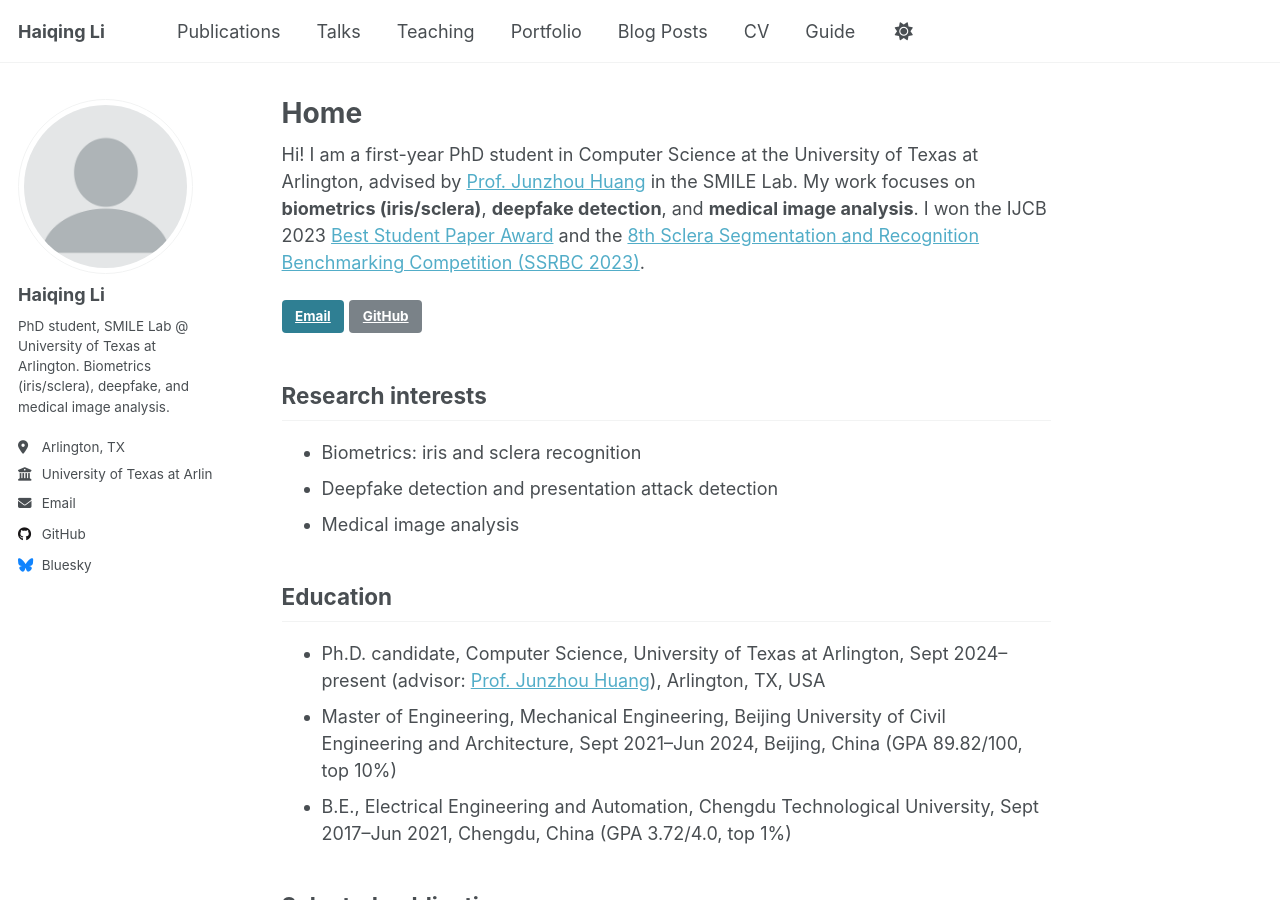
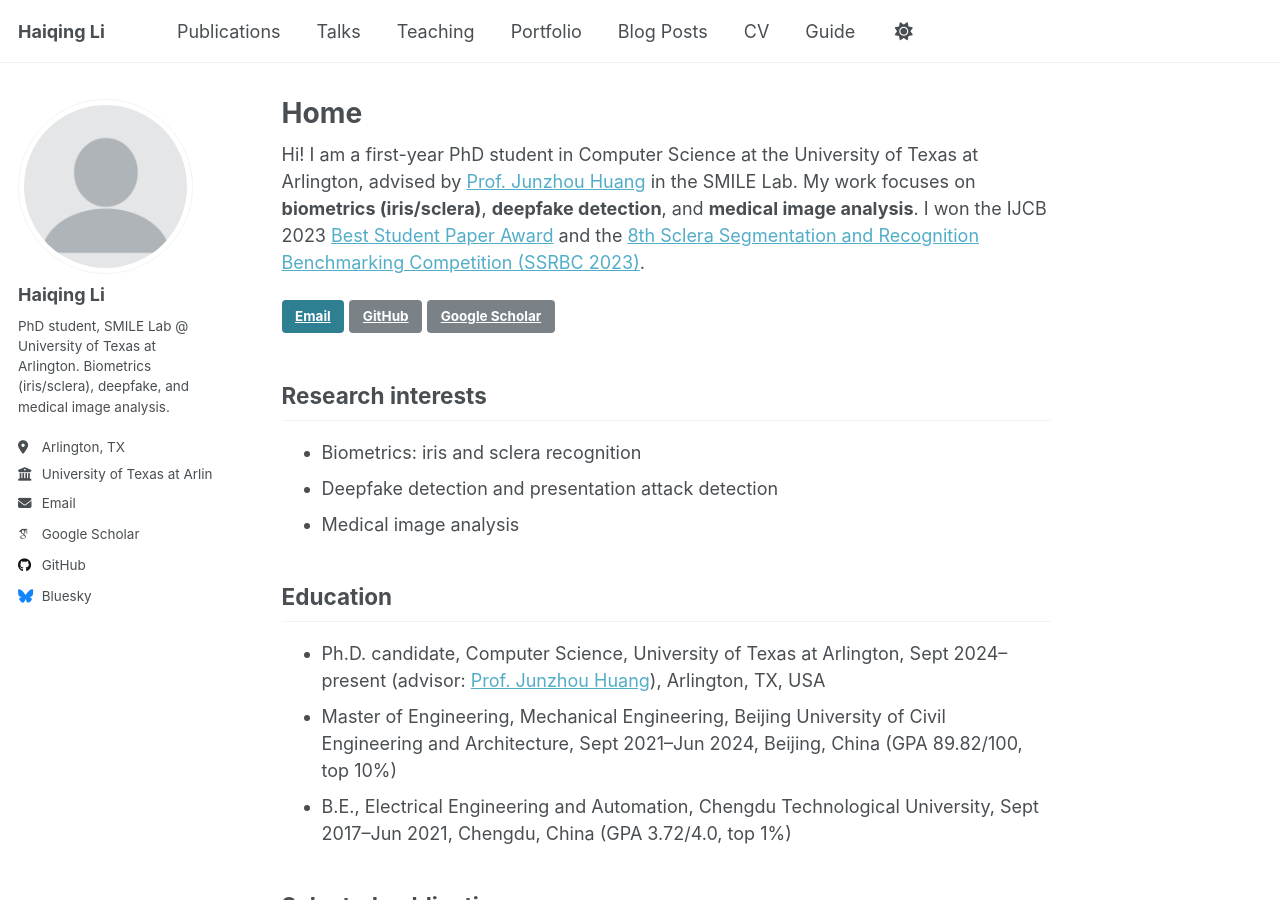
Before and after one commit to lhqqq/lhqqq.github.io, a Jekyll site: the page built from _pages/about.md, in a window 1280 px wide and 900 px high. Built offline with Jekyll 4.4.1, drawn with Linux system fonts in a browser that asks for light colours; some web fonts are replaced; a script that is not in the unit is left out; some of the changed lines change nothing that is shown.

Commit message:
Add Scholar link and finalize metadata

```diff
--- a/_config.yml
+++ b/_config.yml
@@ -34,7 +34,7 @@ author:
   # Academic websites
   academia         : # URL
   arxiv            : # URL - Update with the correct link to your profile
-  googlescholar    : # URL
+  googlescholar    : "https://scholar.google.com/citations?user=Rc0GsFAAAAAJ&hl=zh-CN"
   impactstory      : # URL
   orcid            : # URL
   semantic         : # URL
--- a/_pages/about.md
+++ b/_pages/about.md
@@ -13,7 +13,8 @@ Hi! I am a first-year PhD student in Computer Science at the University of Texas
 <div class="btn-bar">
   <a class="btn btn--info" href="mailto:Haiqing.Li1998@outlook.com">Email</a>
   <a class="btn" href="https://github.com/lhqqq">GitHub</a>
-  <!-- Add your Scholar/CV links when ready -->
+  <a class="btn" href="https://scholar.google.com/citations?user=Rc0GsFAAAAAJ&hl=zh-CN">Google Scholar</a>
+  <!-- Add your CV link when ready -->
 </div>
 
 ## Research interests
```
